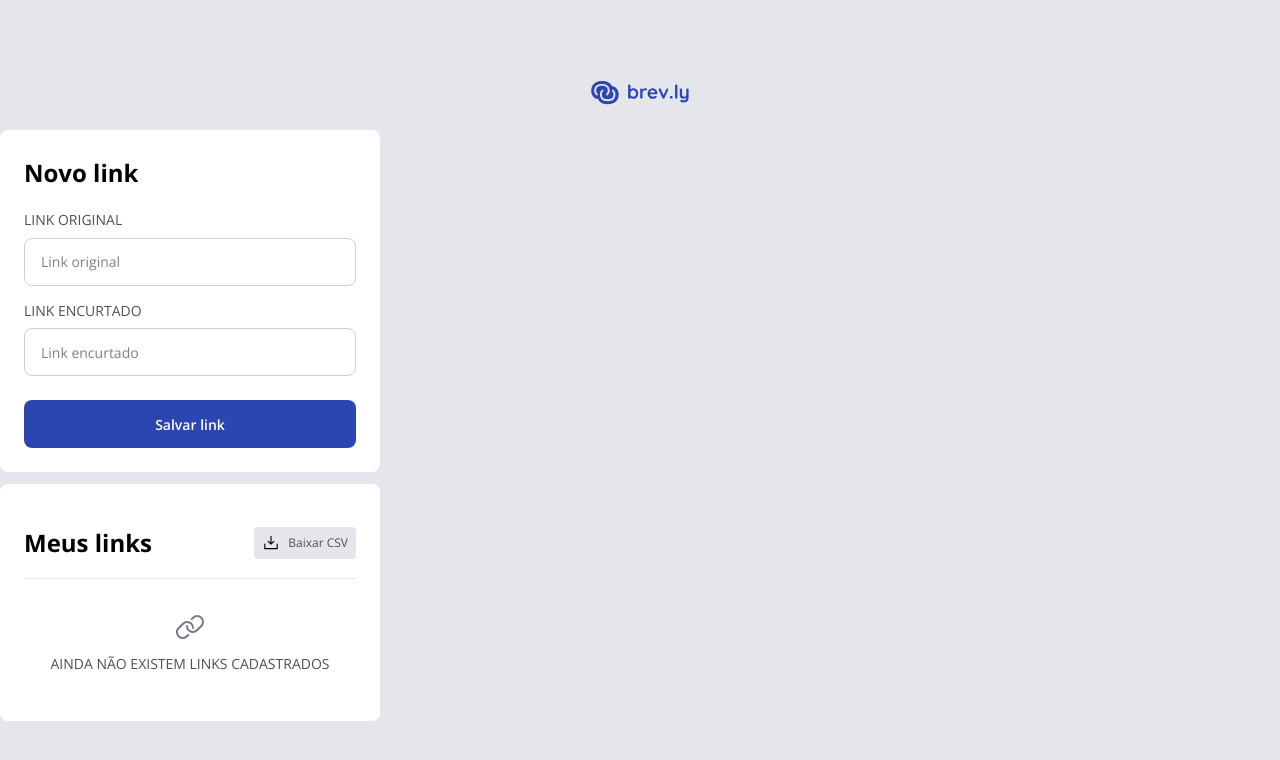
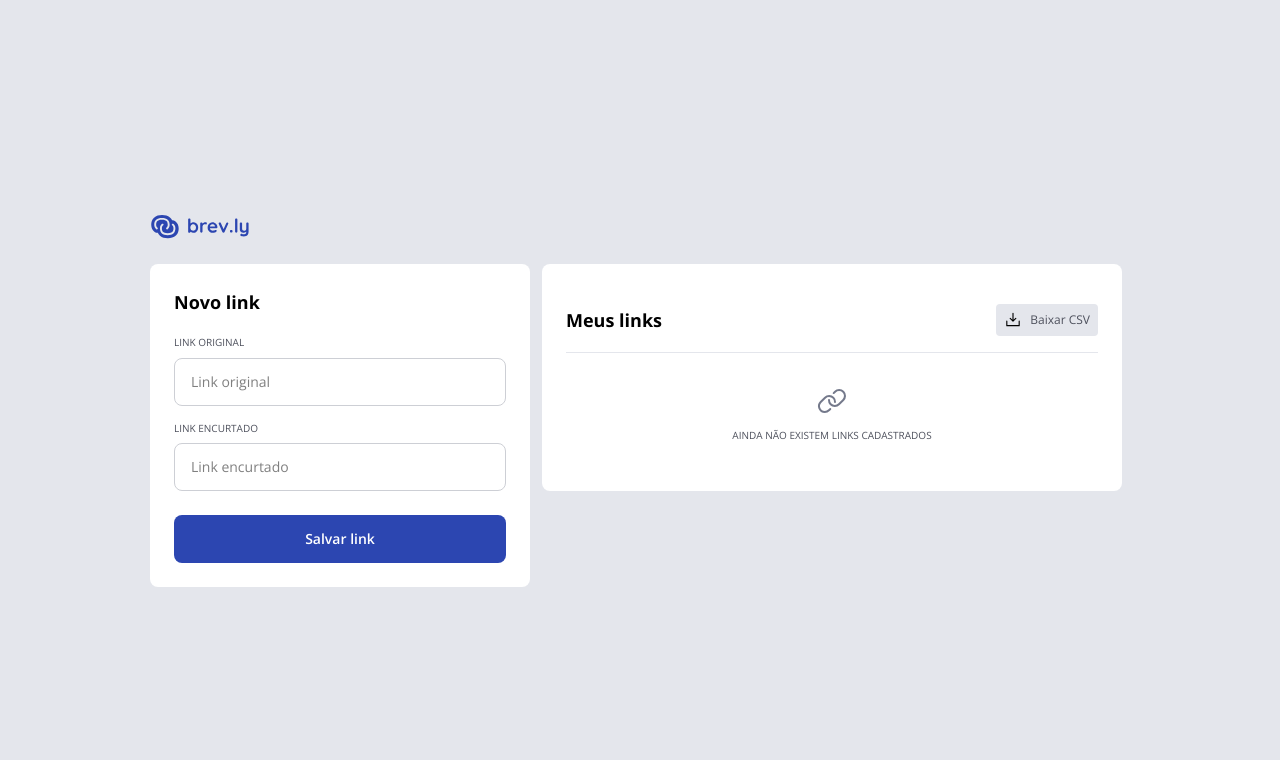
Before and after one commit to AurinoJunior/Brev.ly, a React (Vite) app in the folder web/: page / in a window 1280 px wide. Shown: the top 760 px of the page. Built offline with nearby package versions, Linux system fonts and the light colour scheme.

Commit message:
fix: responsive style

```diff
--- a/web/src/components/InfoCard/InfoCard.tsx
+++ b/web/src/components/InfoCard/InfoCard.tsx
@@ -1,17 +1,11 @@
 interface InfoCardProps {
-  img: string
-  title: string
   children: React.ReactNode
 }
 
-export const InfoCard = ({ img, title, children }: InfoCardProps) => {
+export const InfoCard = ({ children }: InfoCardProps) => {
   return (
-    <div className="flex items-center flex-col gap-6 bg-white rounded-lg w-full max-w-[580px] px-5 py-12">
-      <div>
-        <img src={img} alt={title} />
-      </div>
-      <h3 className="text-xl font-bold text-gray-600">{title}</h3>
-      <div className="text-center">{children}</div>
+    <div className="flex items-center flex-col gap-6 bg-white rounded-lg w-full max-w-[580px] px-5 py-12 lg:px-12 lg:py-16">
+      {children}
     </div>
   )
 }
--- /dev/null
+++ b/web/src/components/LinkList/EmptyState.tsx
@@ -0,0 +1,12 @@
+import { Icon } from "../ui/Icon"
+
+export const EmptyState = () => {
+  return (
+    <div className="mt-8 mb-6 text-center">
+      <Icon className="mx-auto mb-3 text-gray-400" name="link" size={32} />
+      <p className="text-xs text-gray-500">
+        AINDA NÃO EXISTEM LINKS CADASTRADOS
+      </p>
+    </div>
+  )
+}
--- a/web/src/components/LinkList/LinkList.tsx
+++ b/web/src/components/LinkList/LinkList.tsx
@@ -1,24 +1,17 @@
 import { Button } from "../ui/Button"
-import { Icon } from "../ui/Icon"
+import { EmptyState } from "./EmptyState"
 
 export const LinkList = () => {
   const emptyState = true
   return (
-    <div className="bg-white p-6 rounded-lg w-full max-w-[380px]">
+    <div className="w-full max-w-[380px] h-fit bg-white p-6 rounded-lg lg:max-w-[580px]">
       <div className="flex items-center justify-between py-4 border-b border-gray-200 ">
         <h2 className="text-lg font-bold">Meus links</h2>
         <Button variant="iconButton" icon="download">
           Baixar CSV
         </Button>
       </div>
-      {emptyState && (
-        <div className="mt-8 mb-6 text-center">
-          <Icon className="mx-auto mb-3 text-gray-400" name="link" size={32} />
-          <p className="text-xs text-gray-500">
-            AINDA NÃO EXISTEM LINKS CADASTRADOS
-          </p>
-        </div>
-      )}
+      {emptyState && <EmptyState />}
     </div>
   )
 }
--- a/web/src/global.css
+++ b/web/src/global.css
@@ -21,13 +21,3 @@
 
   --color-danger: #b12c4d;
 }
-
-@media (min-width: 1024px) {
-  :root {
-    --text-xl: 32px;
-    --text-lg: 24px;
-    --text-md: 18px;
-    --text-sm: 16px;
-    --text-xs: 14px;
-  }
-}
--- a/web/src/pages/Home.tsx
+++ b/web/src/pages/Home.tsx
@@ -4,18 +4,19 @@ import { NewLinkForm } from "../components/NewLinkForm/NewLinkForm"
 
 export const Home = () => {
   return (
-    <section className="w-full flex flex-col gap-3" id="home">
-      <div>
-        <div className="w-[100px] mb-6 mx-auto">
-          <img src={Logo} alt="Logo Brev.ly" />
-        </div>
+    <section className="w-full lg:max-w-[980px]" id="home">
+      <div className="w-[100px] mb-6 mx-auto lg:mr-auto lg:ml-0">
+        <img src={Logo} alt="Logo Brev.ly" />
+      </div>
+
+      <div className="flex flex-col gap-3 w-full lg:flex-row">
         <div className="bg-white p-6 rounded-lg w-full max-w-[380px]">
           <h2 className="text-lg font-bold mb-5">Novo link</h2>
           <NewLinkForm />
         </div>
+
+        <LinkList />
       </div>
-
-      <LinkList />
     </section>
   )
 }
--- a/web/src/pages/NotFound.tsx
+++ b/web/src/pages/NotFound.tsx
@@ -4,8 +4,12 @@ import { InfoCard } from "../components/InfoCard/InfoCard"
 
 export const NotFound = () => {
   return (
-    <InfoCard img={Image} title="Link não encontrado">
-      <p className="text-md">
+    <InfoCard>
+      <div className="w-[164px] h-[72px] lg:w-[194px] lg:h-[85px]">
+        <img className="w-full" src={Image} alt="Link não encontrado" />
+      </div>
+      <h3 className="text-xl font-bold text-gray-600">Link não encontrado</h3>
+      <p className="text-center text-md">
         O link que você está tentando acessar não existe, foi removido ou é uma
         URL inválida. Saiba mais em{" "}
         <Link to="/" className="text-blue-base hover:underline">
--- a/web/src/pages/Redirect.tsx
+++ b/web/src/pages/Redirect.tsx
@@ -4,16 +4,21 @@ import { InfoCard } from "../components/InfoCard/InfoCard"
 
 export const Redirect = () => {
   return (
-    <InfoCard img={Logo} title="Redirecionando...">
-      <p className="text-md">
-        O link será aberto automaticamente em alguns instantes.
-      </p>
-      <p className="text-md">
-        Não foi redirecionado?{" "}
-        <Link to="/" className="text-blue-base hover:underline">
-          Acesse aqui
-        </Link>
-      </p>
+    <InfoCard>
+      <div className="w-[48px] h-[48px]">
+        <img className="w-full" src={Logo} alt="Redirecionando" />
+      </div>
+      <h3 className="text-xl font-bold text-gray-600">Redirecionando...</h3>
+
+      <div className="text-md text-center">
+        <p>O link será aberto automaticamente em alguns instantes.</p>
+        <p>
+          Não foi redirecionado?{" "}
+          <Link to="/" className="text-blue-base hover:underline">
+            Acesse aqui
+          </Link>
+        </p>
+      </div>
     </InfoCard>
   )
 }
```
Also changed, not shown: 1 other file (tests, documents, lock files or other folders).
